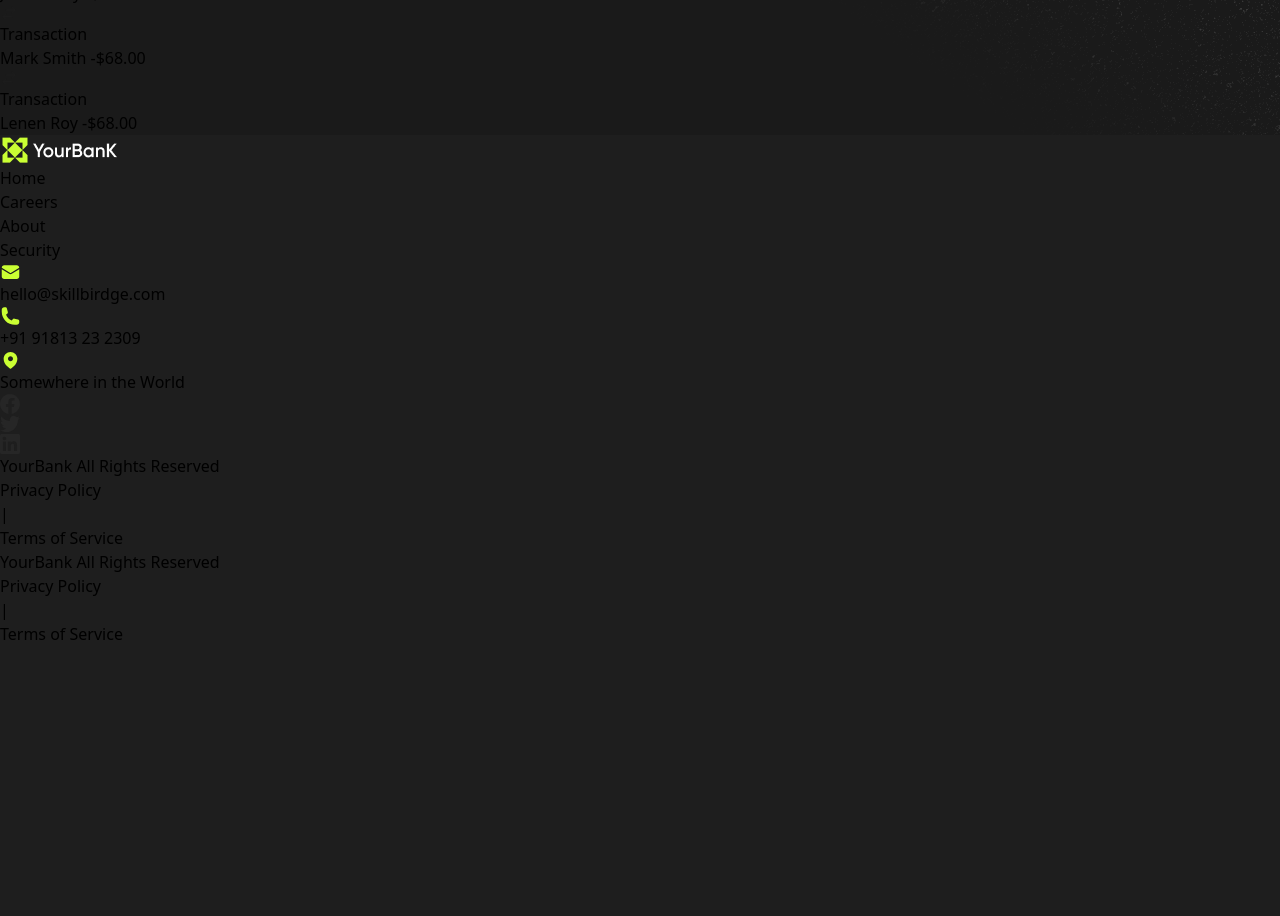
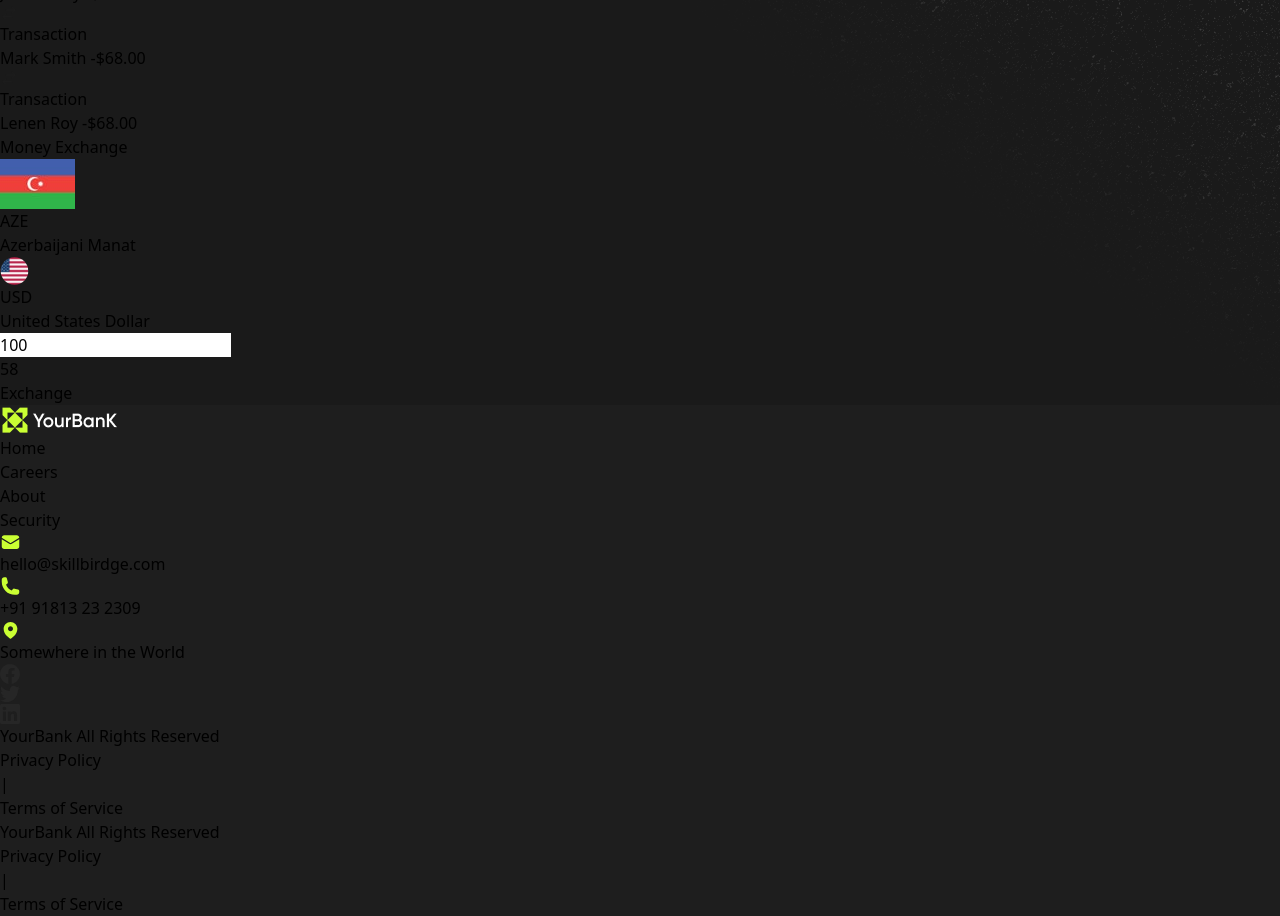
Before and after one commit to huseynovali/Company__Site, a React (Vite) app in the folder client/: page / in a window 1280 px wide. Shown: the part 820-1736 px from the top of the page. Before the commit the page ends 1466 px from the top, so only its background shows below. Built offline with nearby package versions, Linux system fonts and the light colour scheme.

Commit message:
create convert

```diff
--- a/client/src/components/HomeComp/WlcComp.jsx
+++ b/client/src/components/HomeComp/WlcComp.jsx
@@ -1,6 +1,14 @@
-import React from "react";
+import React, { useState } from "react";
+import AzeFlag from "../../assets/AZE.jpg";
+import AbdFlag from "../../assets/Abd.svg";
+function WlcComp() {
+  const [AzeInput, setAzeInput] = useState(100);
+  const [UsdInput, setUsdInput] = useState(Math.floor(AzeInput / 1.7));
 
-function WlcComp() {
+  const convert = () => {
+    setUsdInput(Math.floor(AzeInput / 1.7));
+  };
+
   return (
     <div className="py-[60px] flex">
       <div className="left lg:w-1/2 text-center lg:text-left">
@@ -65,6 +73,7 @@ function WlcComp() {
           </div>
           <p className="text-white">Your Transactions</p>
 
+          {/*  */}
           <div>
             <div className="flex items-center bg-[#1C1C1C] rounded-lg p-3 border border-[#262626] w-[355px]  mt-3 relative z-10">
               <div className="p-[6.5px] bg-[#CAFF33] inline-block rounded-full w-[30px] h-[30px]">
@@ -111,7 +120,7 @@ function WlcComp() {
               <div className="pl-2 text-white">
                 <p className="text-xs">Transaction</p>
                 <p className=" text-sm">
-                Mark Smith <span className="text-base">-$68.00</span>
+                  Mark Smith <span className="text-base">-$68.00</span>
                 </p>
               </div>
             </div>
@@ -136,11 +145,60 @@ function WlcComp() {
               <div className="pl-2 text-white">
                 <p className="text-xs">Transaction</p>
                 <p className=" text-sm">
-                Lenen Roy <span className="text-base">-$68.00</span>
+                  Lenen Roy <span className="text-base">-$68.00</span>
                 </p>
               </div>
             </div>
           </div>
+
+          <p className="py-5 text-white text-sm">Money Exchange</p>
+
+          <div className="money__convertor__container border border-[#262626] rounded-lg">
+            <div className="flex">
+              <div className="aze p-3 w-1/2 border-r-[#262626] border-r-[0.5px]">
+                <div className="flex">
+                  <img
+                    src={AzeFlag}
+                    alt="Azerbaijan flag"
+                    className="w-[27px] h-[27px] rounded-full"
+                  />
+                  <span className="pl-2 text-white">AZE</span>
+                </div>
+                <p className="text-[#E4E4E7] pt-2 text-xs">Azerbaijani Manat</p>
+              </div>
+              <div className="USD p-3 w-1/2">
+                <div className="flex">
+                  <img
+                    src={AbdFlag}
+                    alt="Azerbaijan flag"
+                    className="w-[27px] h-[27px] rounded-full"
+                  />
+                  <span className="pl-2 text-white">USD</span>
+                </div>
+                <p className="text-[#E4E4E7] pt-2 text-xs">
+                  United States Dollar
+                </p>
+              </div>
+            </div>
+            <div className="flex border-t-[#262626] border-t-[0.5px] text-white">
+              <div className="px-3 py-5 w-1/2 border-r-[#262626] border-r-[0.5px]">
+                <input
+                  type="text"
+                  value={AzeInput}
+                  onChange={(e) => setAzeInput(e.target.value)}
+                  className="bg-transparent outline-none"
+                />
+              </div>
+              <div className="px-3 py-5 w-1/2">{UsdInput}</div>
+            </div>
+          </div>
+
+          <button
+            className="px-5 py-3 w-full text-[#D1FF4D] bg-[#D1FF4D] bg-opacity-5 mt-5 rounded-[56px]"
+            onClick={() => convert()}
+          >
+            Exchange
+          </button>
         </div>
       </div>
     </div>
```
Also changed, not shown: client/src/assets/AZE.jpg (added), client/src/assets/Abd.svg (added).
